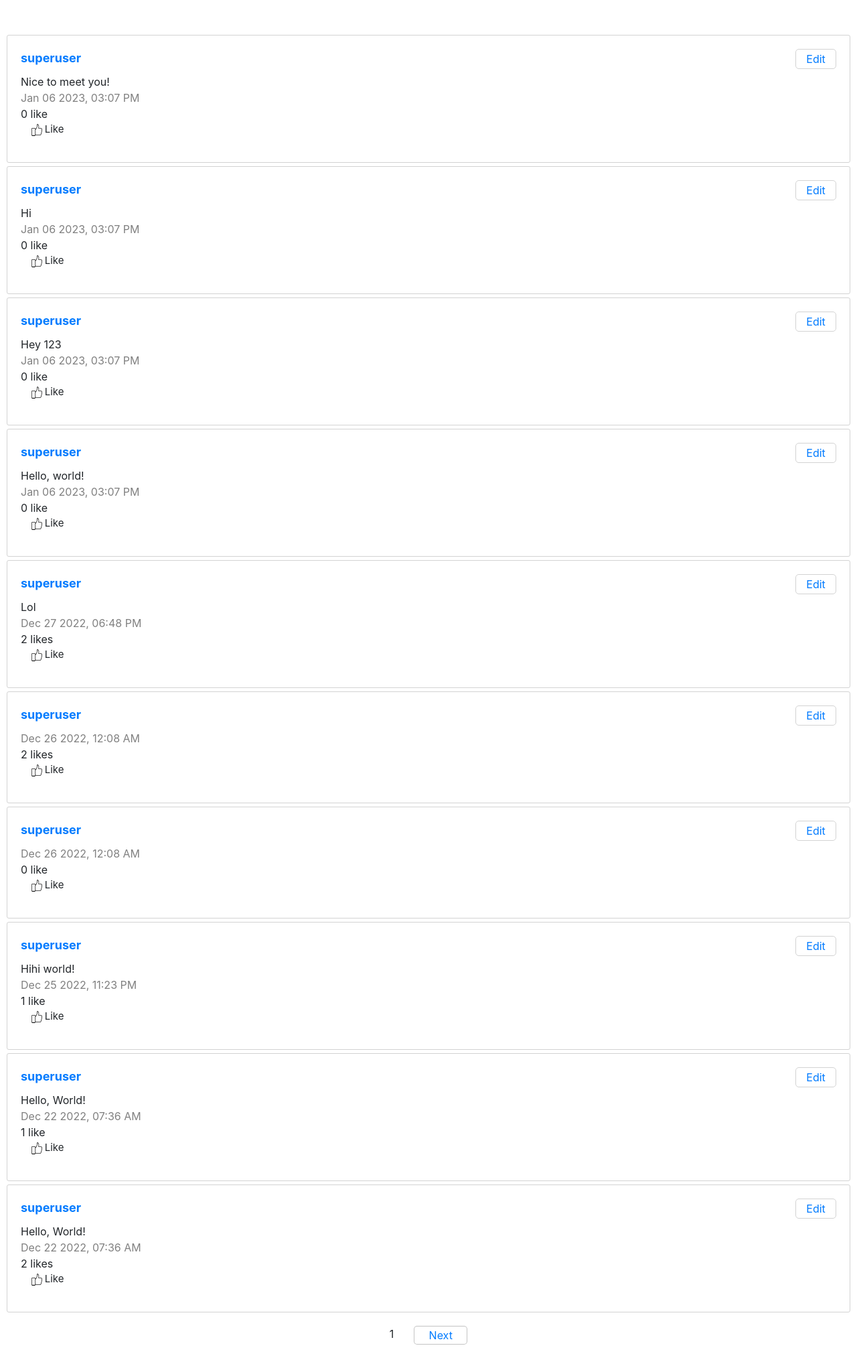
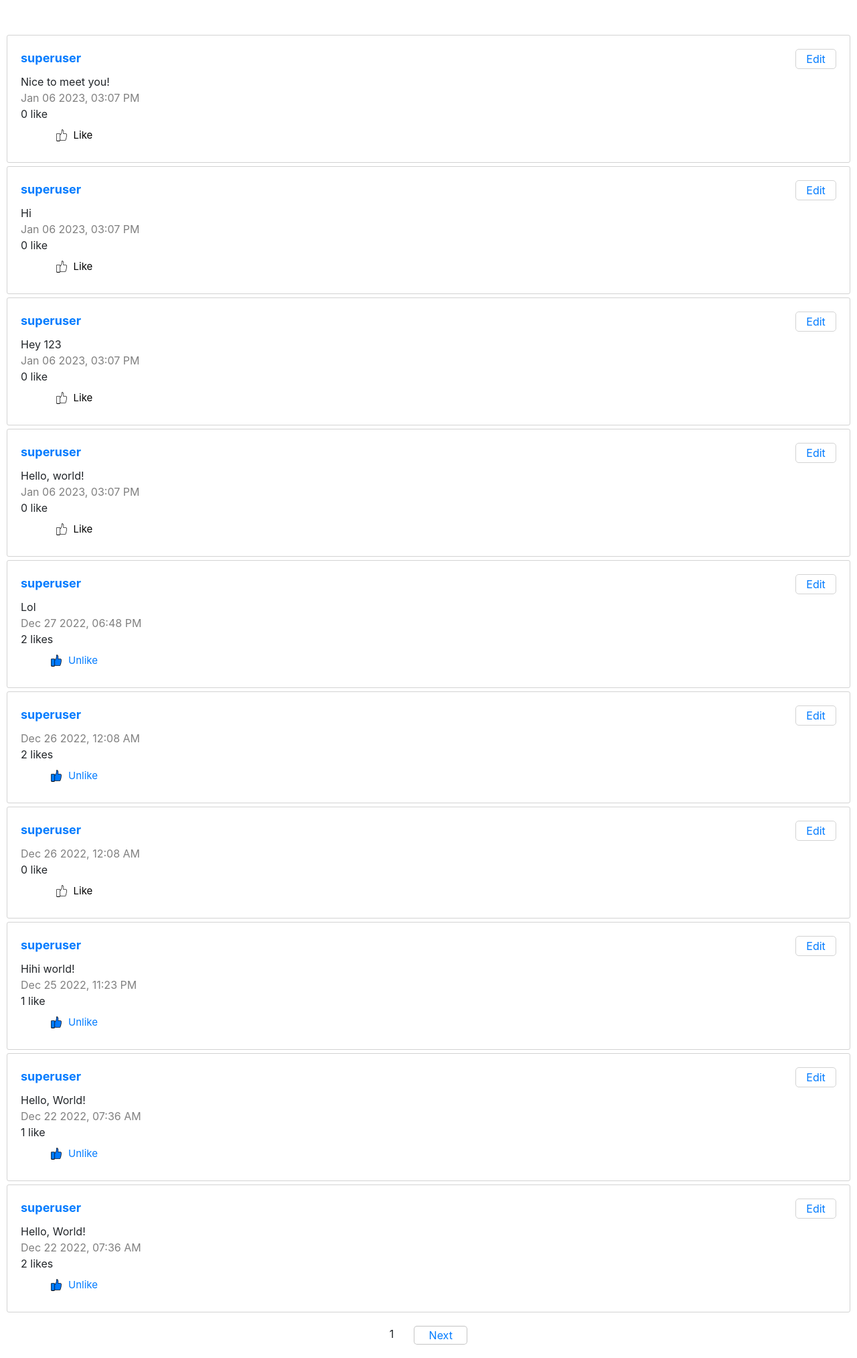
Before and after one commit to ronchuoeng/project4, a Django app: page /profile/superuser in a window 1280 px wide. Shown: the part 270-2297 px from the top of the page at 67% size. Run offline with Django 3.2, Linux system fonts and the light colour scheme; a user stored in the database is signed in; data comes from the database, SQL or seed files in the repository; both versions use the stored data as it was after the commit; some libraries are stand-ins or nearby versions.

Commit message:
Before Submit

```diff
--- a/network/models.py
+++ b/network/models.py
@@ -23,7 +23,7 @@ class Post(models.Model):
             "user": self.user.username,
             "body": self.body,
             "timestamp": self.timestamp.strftime("%b %d %Y, %I:%M %p"),
-            "likelist": self.likelist.count(),
+            "likelist": [user.username for user in self.likelist.all()],
         }
 
 
--- a/network/static/network/index.js
+++ b/network/static/network/index.js
@@ -32,6 +32,7 @@ function load(user) {
     // Set start and end post numbers, and update counter
     const page = counter;
     document.querySelector(".posts-view").innerHTML = "";
+    const requestUser = document.querySelector("#request-user").innerHTML;
     // Get new posts and add posts
     fetch(`/posts/${user}/?page=${page}`)
         .then((response) => response.json())
@@ -56,29 +57,82 @@ function load(user) {
                     postLikeCount.className = "post-likecount";
                     const postLikeTag = document.createElement("div");
                     postLikeTag.className = "post-liketag";
-
+                    // Like Tag
                     const likeTag = document.createElement("a");
+                    likeTag.className = "liketag";
                     const userTag = document.createElement("a");
 
+                    // Set tag's data
                     likeTag.setAttribute("data-code", contents.id);
+                    let likecount = Number(contents.likelist.length);
                     likeTag.onclick = function () {
                         like_post(this.getAttribute("data-code"));
+                        // Prevent display from changing if not logged in
+                        if (requestUser == "") {
+                            return;
+                        }
+                        // Change display without reloading page
+                        if (postLikeTag.style.color == "black") {
+                            // Like
+                            postLikeTag.style.color = "#007bff";
+                            likecount++;
+                            console.log("Like successfully.");
+                            if (likecount > 1) {
+                                postLikeCount.innerHTML =
+                                    likecount + " " + "likes";
+                            } else {
+                                postLikeCount.innerHTML =
+                                    likecount + " " + "like";
+                            }
+                            postLikeTag.innerHTML =
+                                "<img src='/static/network/LikedThumb.png' style='width:10%;height:50%;margin-right:10px;'> Unlike";
+                        } else {
+                            // Unlike
+                            postLikeTag.style.color = "black";
+                            likecount--;
+                            console.log("Unlike successfully.");
+                            if (likecount > 1) {
+                                postLikeCount.innerHTML =
+                                    likecount + " " + "likes";
+                            } else {
+                                postLikeCount.innerHTML =
+                                    likecount + " " + "like";
+                            }
+                            postLikeTag.innerHTML =
+                                "<img src='/static/network/LikeThumb.png' style='width:10%;height:50%;margin-right:10px;'> Like";
+                        }
+
+                        // Change HTML
                     };
+
                     userTag.href = `/profile/${contents.user}`;
 
                     // Add the contents inside Child Div
                     userTag.innerHTML = contents.user;
                     postBody.innerHTML = contents.body;
                     postTime.innerHTML = contents.timestamp;
-                    if (contents.likelist < 2) {
+
+                    // Like/Likes
+                    if (contents.likelist.length < 2) {
                         postLikeCount.innerHTML =
-                            contents.likelist + " " + "like";
+                            contents.likelist.length + " " + "like";
                     } else {
                         postLikeCount.innerHTML =
-                            contents.likelist + " " + "likes";
+                            contents.likelist.length + " " + "likes";
                     }
-                    postLikeTag.innerHTML =
-                        "<img src='/static/network/LikeThumb.png' style='width:20%;height:50%;'> Like";
+
+                    // Display Like/Unlike
+                    if (!contents.likelist.includes(requestUser)) {
+                        postLikeTag.style.color = "black";
+                        postLikeTag.innerHTML =
+                            "<img src='/static/network/LikeThumb.png' style='width:10%;height:50%;margin-right:10px;'> Like";
+                    } else {
+                        postLikeTag.style.color = "#007bff";
+                        postLikeTag.innerHTML =
+                            "<img src='/static/network/LikedThumb.png' style='width:10%;height:50%;margin-right:10px;'> Unlike";
+                    }
+
+                    // Each post's View
                     likeTag.appendChild(postLikeTag);
                     postUser.appendChild(userTag);
                     post.appendChild(postUser);
@@ -91,6 +145,7 @@ function load(user) {
                     const btnE = document.createElement("button");
                     btnE.className = "btn btn-edit";
                     btnE.innerHTML = "Edit";
+
                     // Required author to edit
                     if (
                         userTag.innerHTML ==
@@ -98,8 +153,9 @@ function load(user) {
                     ) {
                         postUser.appendChild(btnE);
                     }
+
                     btnE.onclick = function () {
-                        // Hide post
+                        // Hide post's contents
                         btnE.style.display = "none";
                         postBody.style.display = "none";
                         postTime.style.display = "none";
@@ -116,7 +172,7 @@ function load(user) {
                         btnS.className = "btn btn-save";
                         post.append(btnS);
 
-                        // Save
+                        // Save after edit
                         btnS.addEventListener("click", () => {
                             // Function to update the post
                             edit(contents.id);
@@ -134,10 +190,11 @@ function load(user) {
                         });
                     };
 
-                    // Add post to DOM
+                    // Add post to page
                     document.querySelector(".posts-view").append(post);
                 });
             }
+
             // Add Pagination to HTML
             const pagination = document.querySelector(".pagination");
             pagination.innerHTML =
@@ -146,18 +203,21 @@ function load(user) {
                 "<button class='next'>Next</button>";
             const prev = document.querySelector(".prev");
             const next = document.querySelector(".next");
+
             // First page do not have prev
             if (page <= 1) {
                 prev.style.display = "none";
             } else {
                 prev.style.display = "block";
             }
+
             // When Prev is clicked
             prev.onclick = function () {
                 counter--;
                 document.querySelector(".posts-view").innerHTML = "";
                 load(user);
             };
+
             // Last Page do not have next
             const outerDiv = document.querySelector(".posts-view");
             const innerDivs = outerDiv.querySelectorAll(".post-view");
@@ -171,6 +231,7 @@ function load(user) {
             } else {
                 next.style.display = "block";
             }
+
             // When Next is clicked
             next.onclick = function () {
                 counter++;
@@ -180,9 +241,8 @@ function load(user) {
         });
 }
 
-function like_post(post_id) {}
-
 function post() {
+    // New post contents
     const body = document.querySelector("#new-post").value;
 
     fetch("/post", {
@@ -200,7 +260,7 @@ function post() {
             console.log(result);
             // If not login, error occur and redirect to login page
             if (result.error === undefined) {
-                load();
+                load("all");
             } else {
                 window.location.replace("login");
             }
@@ -208,6 +268,7 @@ function post() {
 }
 
 function follow() {
+    // Request user
     const username = document.querySelector(".btn-follow").value;
 
     fetch(`/profile/${username}/follow`, {
@@ -217,8 +278,12 @@ function follow() {
         .then((result) => {
             console.log(result.message);
             console.log(result.followers);
+
+            // HTML followers' count
             document.querySelector("#follower-div").innerHTML =
                 result.followers.length + "<br> Followers";
+
+            // Display of follow/unfollow
             btnF = document.querySelector(".btn-follow");
             if (btnF.style.backgroundColor == "rgb(211, 211, 211)") {
                 btnF.innerHTML = "Follow";
@@ -233,7 +298,9 @@ function follow() {
 }
 
 function edit(post_id) {
+    // Edited contents
     const body = document.querySelector(".edit-post").value;
+
     fetch(`/edit/${post_id}`, {
         method: "PUT",
         body: JSON.stringify({
@@ -242,3 +309,15 @@ function edit(post_id) {
     });
     console.log("Post edited successfully.");
 }
+
+function like_post(post_id) {
+    fetch(`/likepost/${post_id}`, {
+        method: "PUT",
+    })
+        .then((response) => response.json())
+        .then((result) => {
+            if (result.error != undefined) {
+                window.location.replace("/login");
+            }
+        });
+}
--- a/network/static/network/styles.css
+++ b/network/static/network/styles.css
@@ -48,13 +48,21 @@
     color: #808080;
 }
 
-.post-liketag {
-    width: 80px;
+.post-liketag, a.liketag {
+    width: 160px;
     height: 40px;
     font-size: 15px;
+    display:flex;
+    align-items: center;
     text-align: center;
+    justify-content: center;
+}
 
+a.liketag:hover {
+    cursor: pointer;
+    background-color: #F5F6F7;
 }
+
 
 .pagination {
    margin: 20px;
--- a/network/templates/network/layout.html
+++ b/network/templates/network/layout.html
@@ -16,15 +16,19 @@
 
             <div>
               <ul class="navbar-nav mr-auto">
-                {% if user.is_authenticated %}
+                {% if request.user.is_authenticated %}
                     <li class="nav-item">
                         <a class="nav-link" id="request-user" href="/profile/{{ request.user.username }}">{{ request.user.username }}</a>
+                    </li>
+                {% else %}
+                    <li class="nav-item">
+                        <a class="nav-link" id="request-user"></a>
                     </li>
                 {% endif %}
                 <li class="nav-item">
                   <a class="nav-link" href="{% url 'index' %}">All Posts</a>
                 </li>
-                {% if user.is_authenticated %}
+                {% if request.user.is_authenticated %}
                     <li class="nav-item">
                         <a class="nav-link" href="{% url 'following' %}">Following</a>
                     </li>
--- a/network/templates/network/profile.html
+++ b/network/templates/network/profile.html
@@ -7,7 +7,7 @@
         {% if request.user.username != user.username %}
             {% if user1 in tableF %}
                 <button class="btn btn-follow" style="background-color:#D3D3D3;color:black;" value="{{ user.username }}">Following</button>
-            {% else %}
+            {% elif request.user.is_authenticated %}
                 <button class="btn btn-follow" value="{{ user.username }}">
                     Follow</button>
             {% endif %}
--- a/network/urls.py
+++ b/network/urls.py
@@ -12,6 +12,7 @@ urlpatterns = [
     # API routes
     path("post", views.addpost, name="addpost"),
     path("edit/<int:post_id>", views.edit, name="edit"),
+    path("likepost/<int:post_id>", views.like_post, name="likepost"),
     path("posts/<str:username>/", views.posts, name="posts"),
     path("profile/<str:username>/follow", views.follow, name="follow"),
 ]
--- a/network/views.py
+++ b/network/views.py
@@ -4,7 +4,7 @@ from django.contrib.auth.decorators import login_required
 from django.core.paginator import Paginator
 from django.db import IntegrityError
 from django.http import HttpResponse, HttpResponseRedirect, JsonResponse, Http404
-from django.shortcuts import render
+from django.shortcuts import render, redirect
 from django.urls import reverse
 from django.views.decorators.csrf import csrf_exempt
 from django.core.exceptions import ObjectDoesNotExist
@@ -99,7 +99,7 @@ def posts(request, username):
 @csrf_exempt
 def addpost(request):
     if not request.user.is_authenticated:
-        return JsonResponse({"error": "You must be login."}, status=400)
+        return JsonResponse({"error": "You must be logged in."}, status=400)
     # New post must be via POST
     if request.method != "POST":
         return JsonResponse({"error": "POST request required."}, status=400)
@@ -114,7 +114,6 @@ def addpost(request):
     return JsonResponse({"message": "Post added successfully."}, status=201)
 
 
-@login_required
 def profile(request, username):
     try:
         user = User.objects.get(username=username)
@@ -127,8 +126,10 @@ def profile(request, username):
     try:
         Follower.objects.get(user=user)
         user_f = Follower.objects.get(user=user)
-        user1 = User.objects.get(username=request.user.username)
-
+        try:
+            user1 = User.objects.get(username=request.user.username)
+        except User.DoesNotExist:
+            user1 = None
         return render(
             request,
             "network/profile.html",
@@ -197,7 +198,7 @@ def follow(request, username):
 @csrf_exempt
 def edit(request, post_id):
     if not request.user.is_authenticated:
-        return JsonResponse({"error": "You must be login."}, status=400)
+        return JsonResponse({"error": "You must be logged in."}, status=400)
 
     # Edit post must be via PUT
     if request.method != "PUT":
@@ -214,3 +215,26 @@ def edit(request, post_id):
         post.body = data["body"]
         post.save()
     return HttpResponse(status=204)
+
+
+@csrf_exempt
+def like_post(request, post_id):
+    if not request.user.is_authenticated:
+        return JsonResponse({"error": "You are not logged in."})
+    # Like post must be via PUT
+    if request.method != "PUT":
+        return JsonResponse({"error": "PUT request required."}, status=400)
+
+    # Query for requested post
+    try:
+        post = Post.objects.get(pk=post_id)
+    except Post.DoesNotExist:
+        return JsonResponse({"error": "Post not found."}, status=404)
+
+    liker = User.objects.get(username=request.user.username)
+    if liker not in post.likelist.all():
+        post.likelist.add(liker)
+    else:
+        post.likelist.remove(liker)
+
+    return HttpResponse(status=204)
```
Also changed, not shown: db.sqlite3, network/static/network/LikedThumb.png (added), network/static/network/LikedThumb1.png (added), 4 other files.
